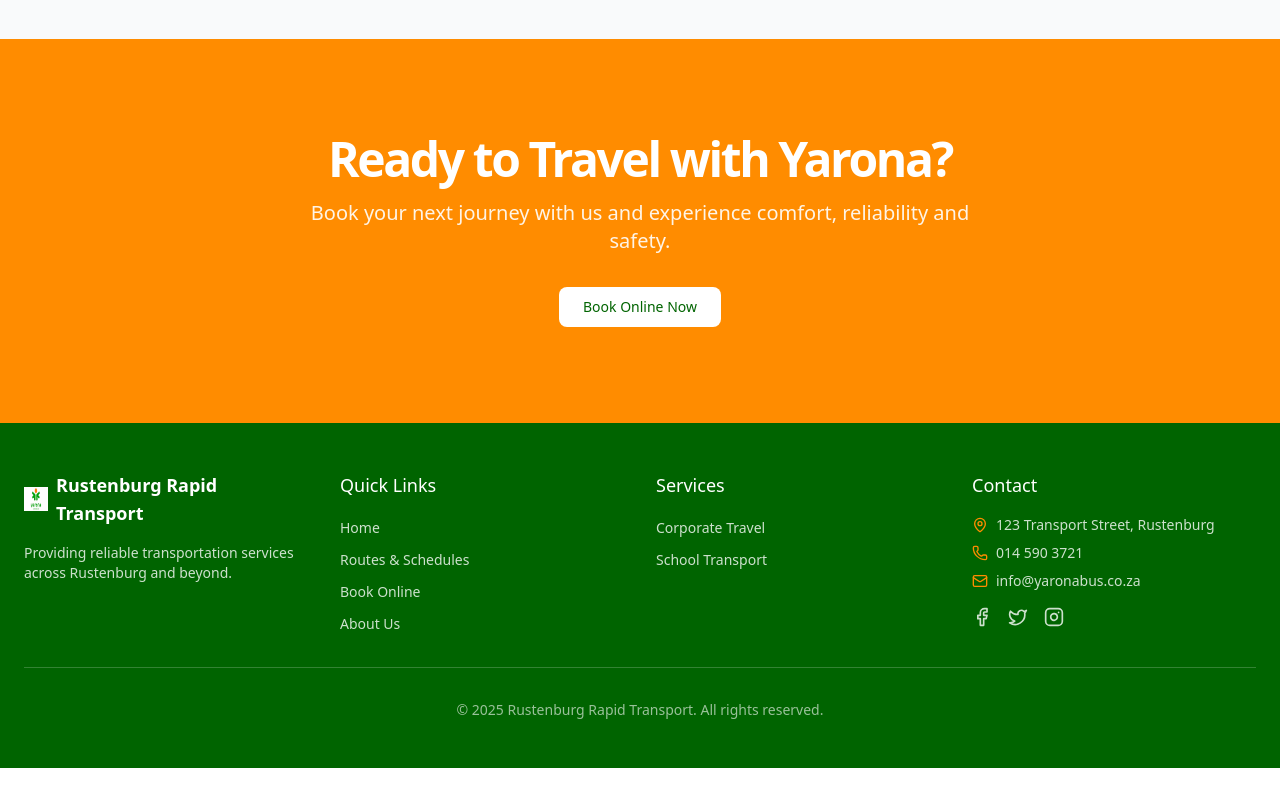
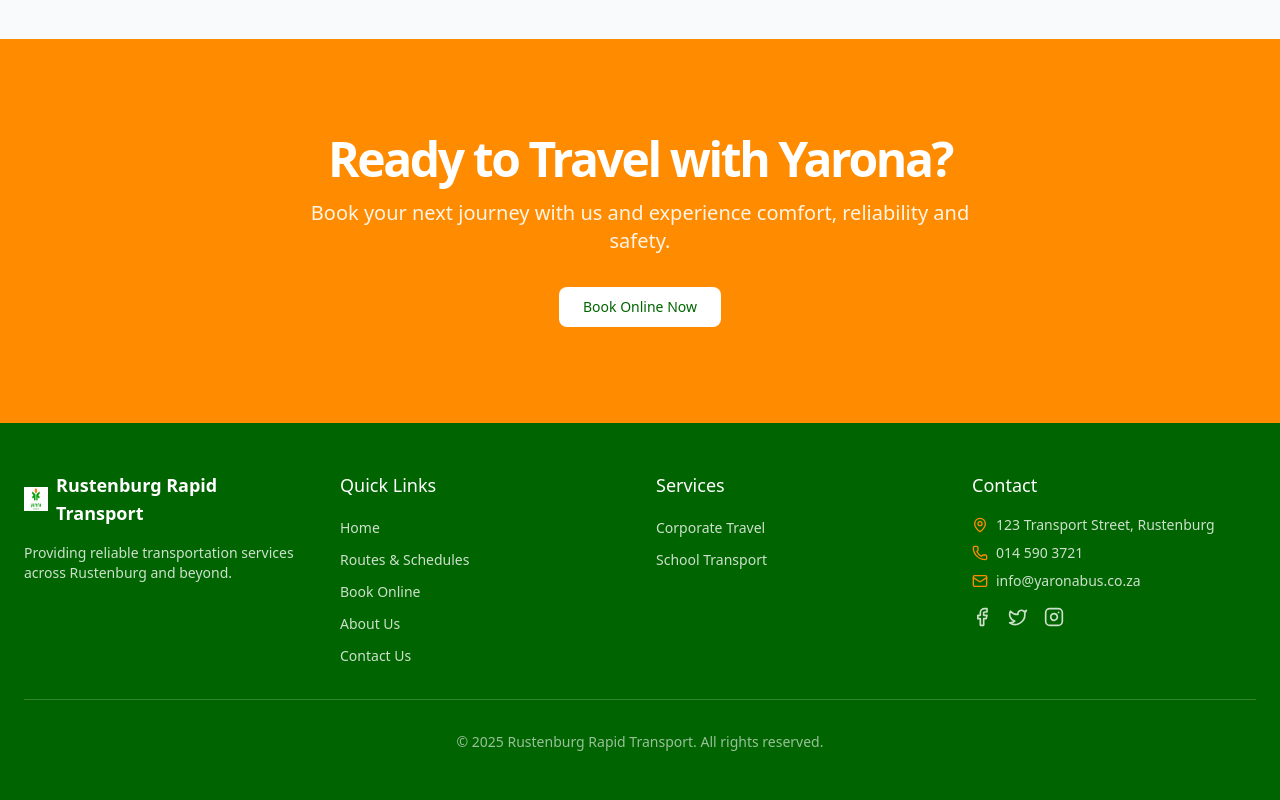
Before and after one commit to whoIsImai/Rustenburg-Rapid-Transport, a React (Vite) app: page / in a window 1280 px wide. Shown: the part 2141-2941 px from the top of the page. Before the commit the page ends 2909 px from the top, so only its background shows below. Built offline with nearby package versions, Linux system fonts and the light colour scheme.

Commit message:
contact to footer

```diff
--- a/src/components/Footer.tsx
+++ b/src/components/Footer.tsx
@@ -38,6 +38,11 @@
                 <li>
                   <Link to="/about" className="text-sm text-white/80 hover:text-white transition-colors">
                     About Us
+                  </Link>
+                </li>
+                <li>
+                  <Link to="/Cbout" className="text-sm text-white/80 hover:text-white transition-colors">
+                    Contact Us
                   </Link>
                 </li>
               </ul>
```
